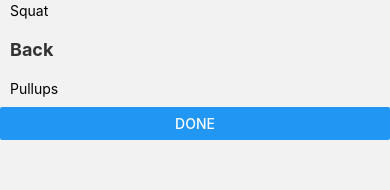
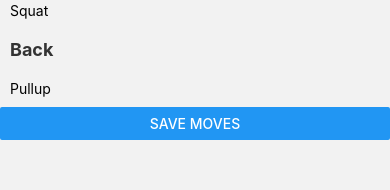
Before and after one commit to ollikor/GymDiary, a React Native app in the folder GymDiary/: screen /Moves in a window 390 px wide. Shown: the part 191-381 px from the top of the page. Built offline with nearby package versions, Linux system fonts and the light colour scheme.

Commit message:
add select move

```diff
--- a/GymDiary/src/Screens/CreateProgram/CreateProgram.js
+++ b/GymDiary/src/Screens/CreateProgram/CreateProgram.js
@@ -18,7 +18,7 @@ export default function CreateProgram({ navigation, route }) {
             {console.log(route.params?.moves)}
             {
                 route.params?.moves != undefined ? route.params?.moves.map((item, index) =>
-                    <Text key={index}>{item.name}</Text>
+                    <Text key={index}>{item.item.value}</Text>
                 ) : null
             }
             <PlusButton value={'+'} handlePress={() => addSet(sets + 1)} />
--- a/GymDiary/src/Screens/Moves/Moves.js
+++ b/GymDiary/src/Screens/Moves/Moves.js
@@ -6,6 +6,18 @@ import { colors, paddings, fonts } from '../../styles/theme';
 export default function Moves({ navigation, route }) {
 
     const [moves, addMoves] = useState([]);
+    const [activeItems, changeActiveItems] = useState([]);
+
+    function handlePress(item, id) {
+        const isActive = activeItems.includes(id);
+        if (isActive === true) {
+            addMoves(prevMoves => prevMoves.filter(item => item.item.id != id));
+            changeActiveItems(prevActiveItems => prevActiveItems.filter(itemId => itemId != id));
+        } else {
+            addMoves([...moves, { item }])
+            changeActiveItems([...activeItems, id])
+        }
+    }
 
     return (
         <View>
@@ -14,36 +26,41 @@ export default function Moves({ navigation, route }) {
                     {
                         title: 'Chess',
                         data: [
-                            'Benchpress',
+                            { id: `1`, value: 'Benchpress' }
                         ],
                     },
                     {
                         title: 'Legs',
                         data: [
-                            'Squat',
+                            { id: `2`, value: 'Squat' }
                         ],
                     },
                     {
                         title: 'Back',
                         data: [
-                            'Pullups'
+                            { id: `3`, value: 'Pullup' }
                         ],
                     },
                 ]}
                 renderItem={({ item }) =>
-                    <TouchableOpacity onPress={() => {
-                        addMoves([...moves, { id: new Date().toDateString(), name: item }],
-                        )
-                    }}
+                    <TouchableOpacity
+                        onPress={() => handlePress(item, item.id)}
                     >
-                        <Text style={styles.ListItem}>{item}</Text>
+                        <View style={styles.ListItemContent}>
+                            <Text style={styles.ListItem}>{item.value}</Text>
+                            {
+                                activeItems.includes(item.id) ?
+                                    <Text style={styles.ActiveCheckMark}>V</Text>
+                                    : null
+                            }
+                        </View>
                     </TouchableOpacity>}
                 renderSectionHeader={({ section }) => (
                     <Text style={styles.Title}>{section.title}</Text>
                 )}
-                keyExtractor={item => { item }}
+                keyExtractor={item => { item = item.id }}
             />
-            <Button title='Done' onPress={() => {
+            <Button title='Save moves' onPress={() => {
                 navigation.navigate({
                     name: 'Create Program', params: { moves: moves }, merge: true
                 })
@@ -59,7 +76,18 @@ const styles = StyleSheet.create({
         fontSize: fonts.lg,
         color: colors.darkText,
     },
+    ListItemContent: {
+        flexDirection: 'row',
+        justifyContent: 'space-between',
+        padding: paddings.sm,
+    },
     ListItem: {
-        padding: paddings.sm
+        // padding: paddings.sm
+    },
+    ActiveCheckMark: {
+        fontSize: fonts.lg,
+        fontWeight: 'bold',
+        fontStyle: 'italic',
+        color: colors.primaryBackground
     }
 });
```
